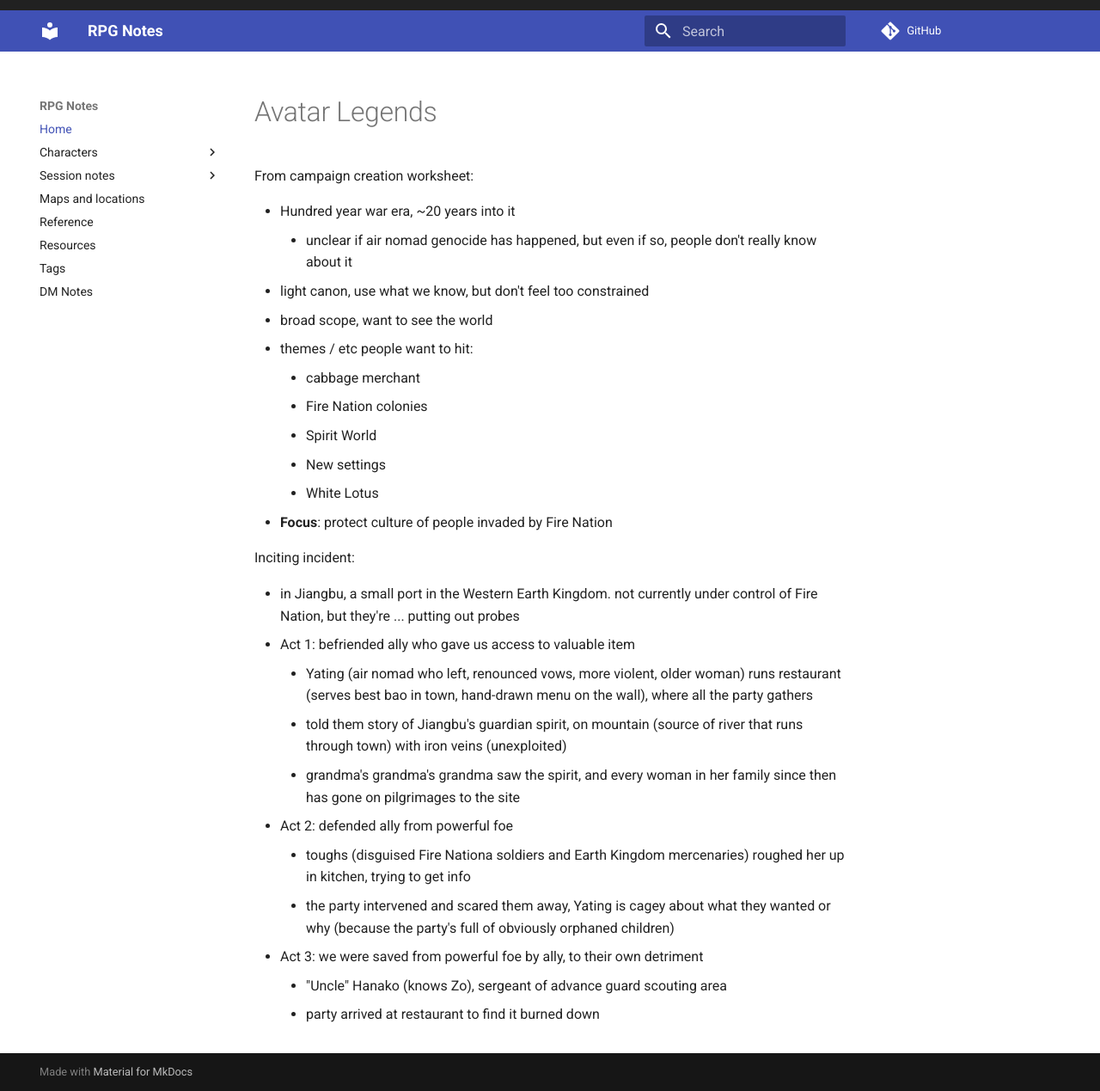
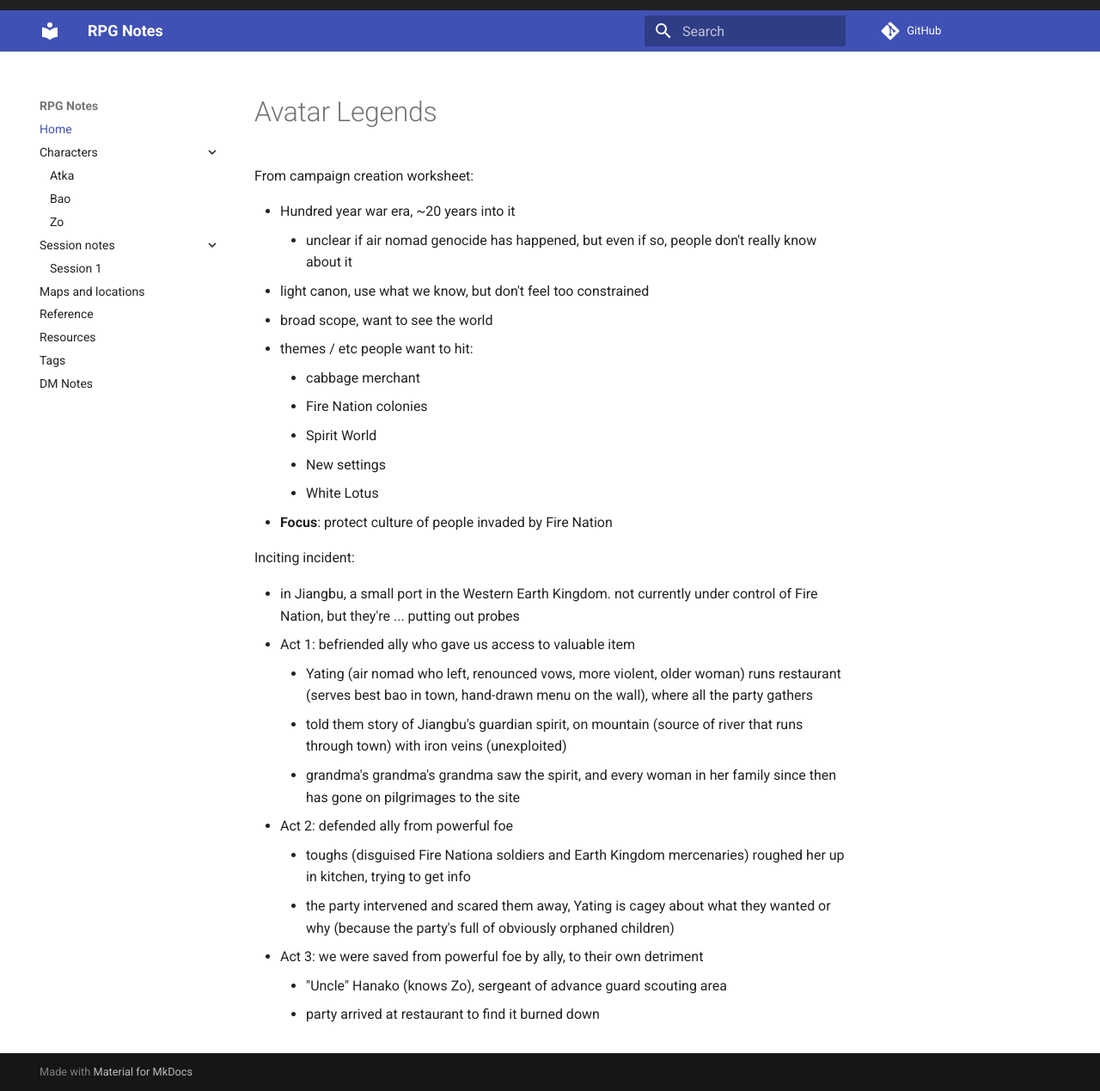
Before and after one commit to billbrod/rpg_notes, an MkDocs documentation site: the page built from docs/index.md, in a window 1280 px wide and 1269 px high. Shown: the whole window at 86% size. Built offline with MkDocs 1.6.1 and Material for MkDocs 9.7.7, drawn with Linux system fonts in a browser that asks for light colours; a script that is not in the unit is left out; comment, search, counter and statistics services are not loaded.

Commit message:
changes some navigation options, adds glightbox

```diff
--- a/mkdocs.yml
+++ b/mkdocs.yml
@@ -3,11 +3,12 @@
 
 theme:
   name: 'material'
+  features:
+   - navigation.expand
+   - navigation.top
   custom_dir: overrides
   palette:
     primary: 'indigo'
-    features:
-      - navigation.tabs
 plugins:
     - tags:
         tags_file: tags.md
@@ -15,6 +16,7 @@
     - literate-nav:
           nav_file: docs/SUMMARY.md     # navigation file for literate navigation
     - section-index                    # plugin for creating section index
+    - glightbox
 
 markdown_extensions:
   - tables
--- a/requirements.txt
+++ b/requirements.txt
@@ -3,3 +3,4 @@
 mkdocs_literate_nav
 mkdocs-material
 click
+mkdocs-glightbox
```
